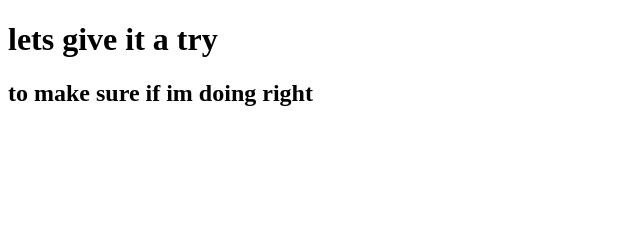
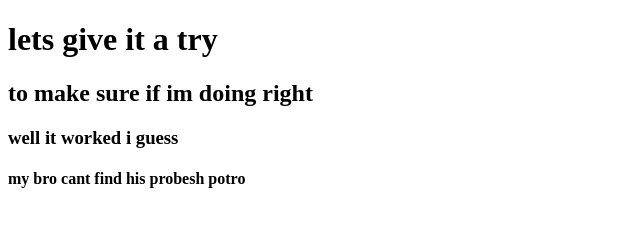
Before and after one commit to botefty/my-first-repo2.0, a plain HTML site: page index.html in a window 1280 px wide. Shown: the whole page, without its empty margins (0-640 px from the left). Drawn offline with Linux system fonts and the light colour scheme.

Commit message:
added header

```diff
--- a/index.html
+++ b/index.html
@@ -9,6 +9,7 @@
 <body>
     <h1>lets give it a try</h1>
     <h2>to make sure if im doing right</h2>
-
+    <h3>well it worked i guess</h3>
+    <h4>my bro cant find his probesh potro</h4>
 </body>
 </html>
```
